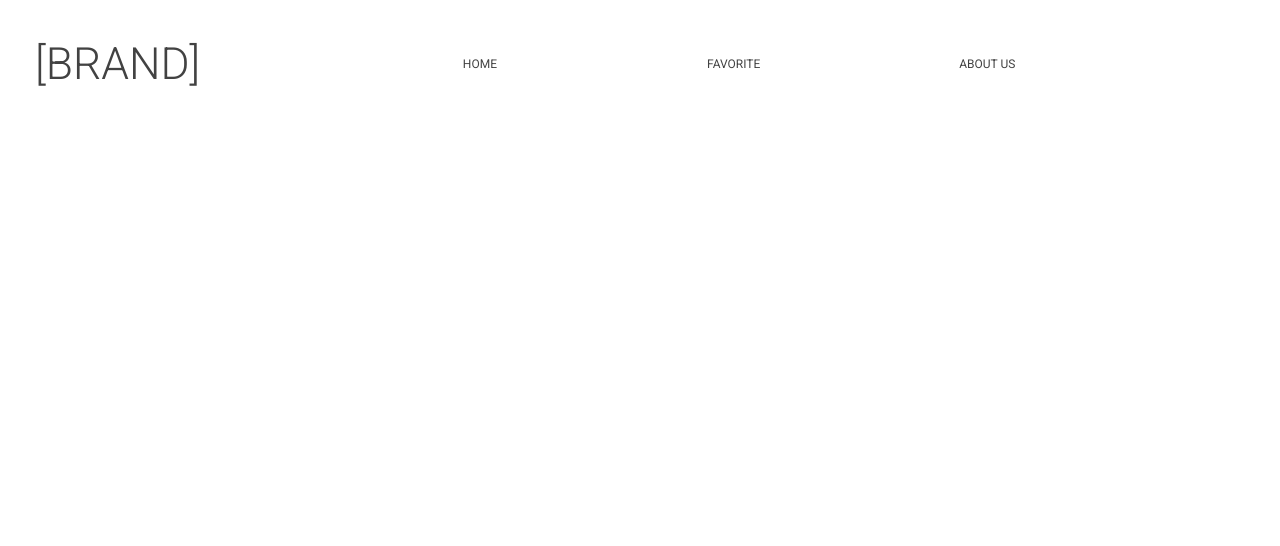
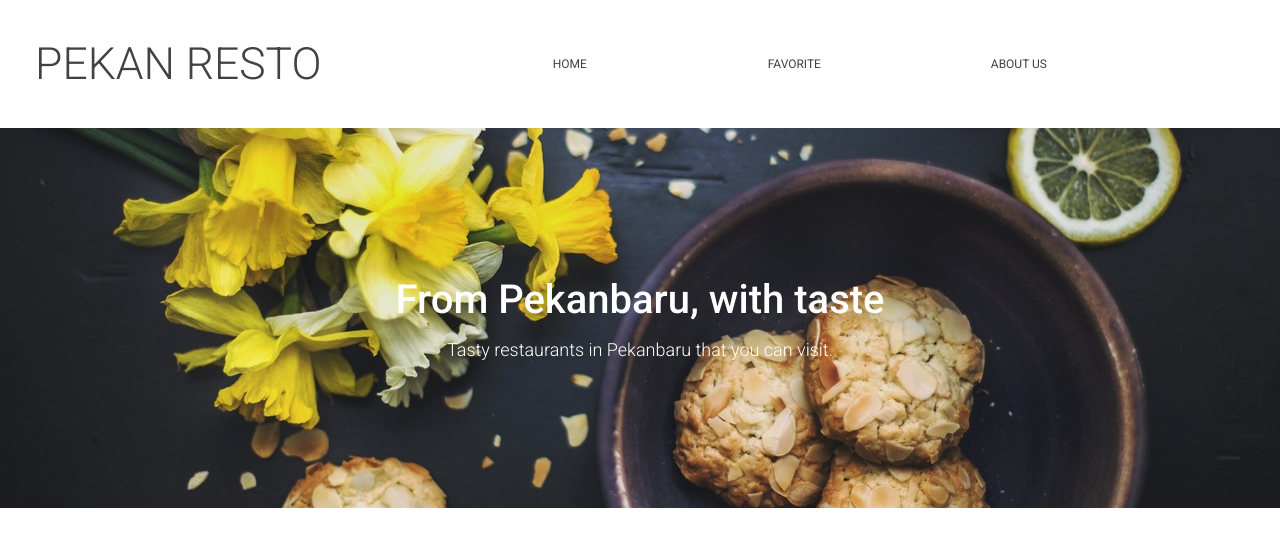
Before and after one commit to lightkun10/Pekan-Resto, a website built with webpack: page src/templates/index.html in a window 1280 px wide. Built offline with nearby package versions, Linux system fonts and the light colour scheme.

Commit message:
Add jumbotron

```diff
--- a/package.json
+++ b/package.json
@@ -18,6 +18,7 @@
     "copy-webpack-plugin": "^6.0.3",
     "css-loader": "^3.6.0",
     "eslint": "^7.4.0",
+    "file-loader": "^6.2.0",
     "html-webpack-plugin": "^4.3.0",
     "jasmine-ajax": "^4.0.0",
     "jasmine-core": "^3.5.0",
--- a/src/styles/main.css
+++ b/src/styles/main.css
@@ -90,3 +90,37 @@ body {
     text-decoration: underline;
     color: #000;
 }
+
+/*
+ * Hero (Jumbotron)
+ *
+ */
+.hero {
+    display: flex;
+    align-items: center;
+    min-height: 380px;
+    width: 100%;
+    text-align: center;
+    /* background-image: url("../public/images/heros/hero-image_2.jpg"); */
+    background-image: url("../public/images/heros/hero-image_4.jpg");
+    background-position: center;
+    background-color: green;
+}
+
+.hero__inner {
+    margin: 0 auto;
+    max-width: 720px;
+}
+
+.hero__title {
+    color: #fff;
+    font-weight: 500;
+    font-size: 40px;
+}
+
+.hero__tagline {
+    color: #fff;
+    margin-top:16px;
+    font-size: 18px;
+    font-weight: 300;
+}
--- a/src/templates/index.html
+++ b/src/templates/index.html
@@ -14,7 +14,7 @@
         <!-- App Bar (Navigation Bar) SECTION -->
         <header class="appbar">
             <div class="appbar__inner">
-                <h1 class="appbar__brand">[BRAND]</h1>
+                <h1 class="appbar__brand">PEKAN RESTO</h1>
             </div>
             <a id="hamburger" class="appbar__menu" href="#">☰</a>
             <nav id="drawer" class="nav">
@@ -26,5 +26,13 @@
             </nav>
         </header>
 
+        <!-- Hero / Jumbotron SECTION -->
+        <div class="hero">
+            <div class="hero__inner">
+                <h1 class="hero__title">From Pekanbaru, with taste</h1>
+                <p class="hero__tagline">Tasty restaurants in Pekanbaru that you can visit.</p>
+            </div>
+        </div>
+
     </body>
 </html>
--- a/webpack.common.js
+++ b/webpack.common.js
@@ -21,6 +21,12 @@ module.exports = {
           },
         ],
       },
+      {
+        test: /\.(png|svg|jpg|jpeg|gif)$/,
+        use: [
+          'file-loader',
+        ],
+      }
     ],
   },
   plugins: [
```
Also changed, not shown: 1 other file.
